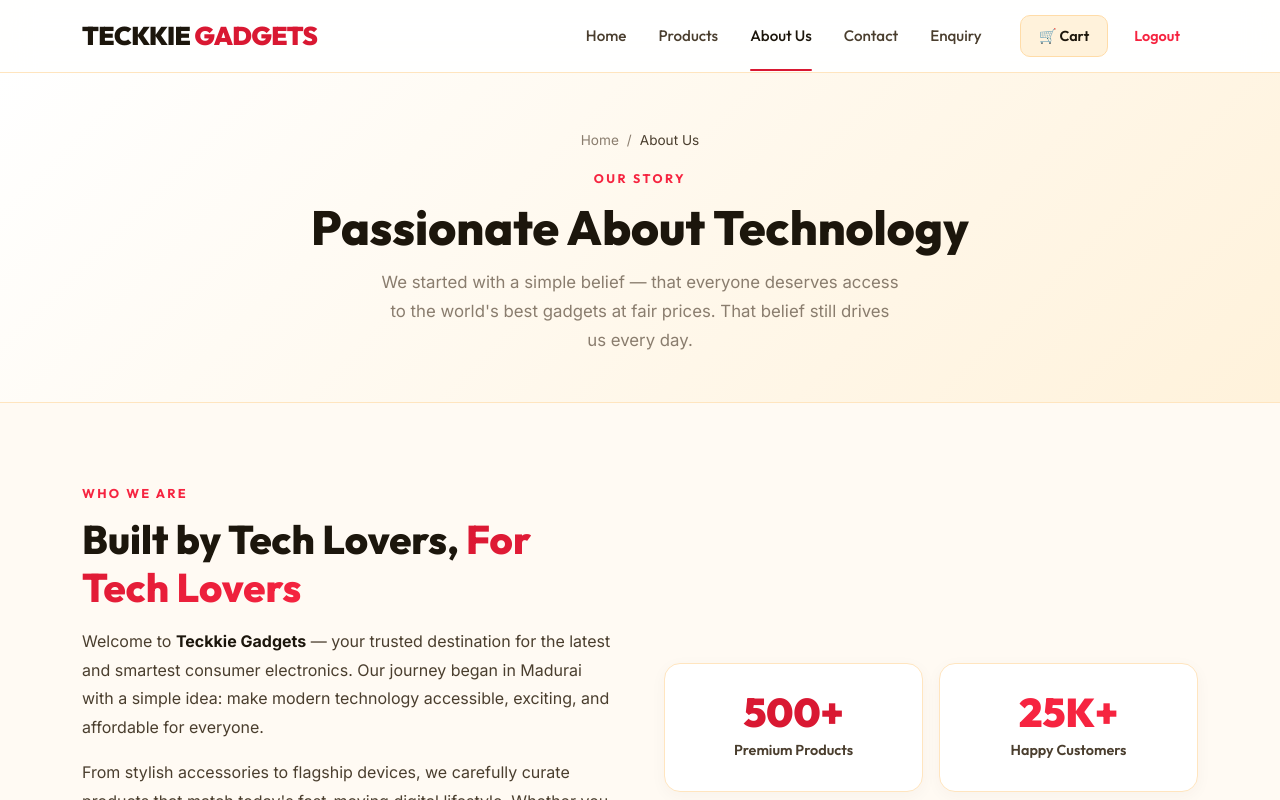
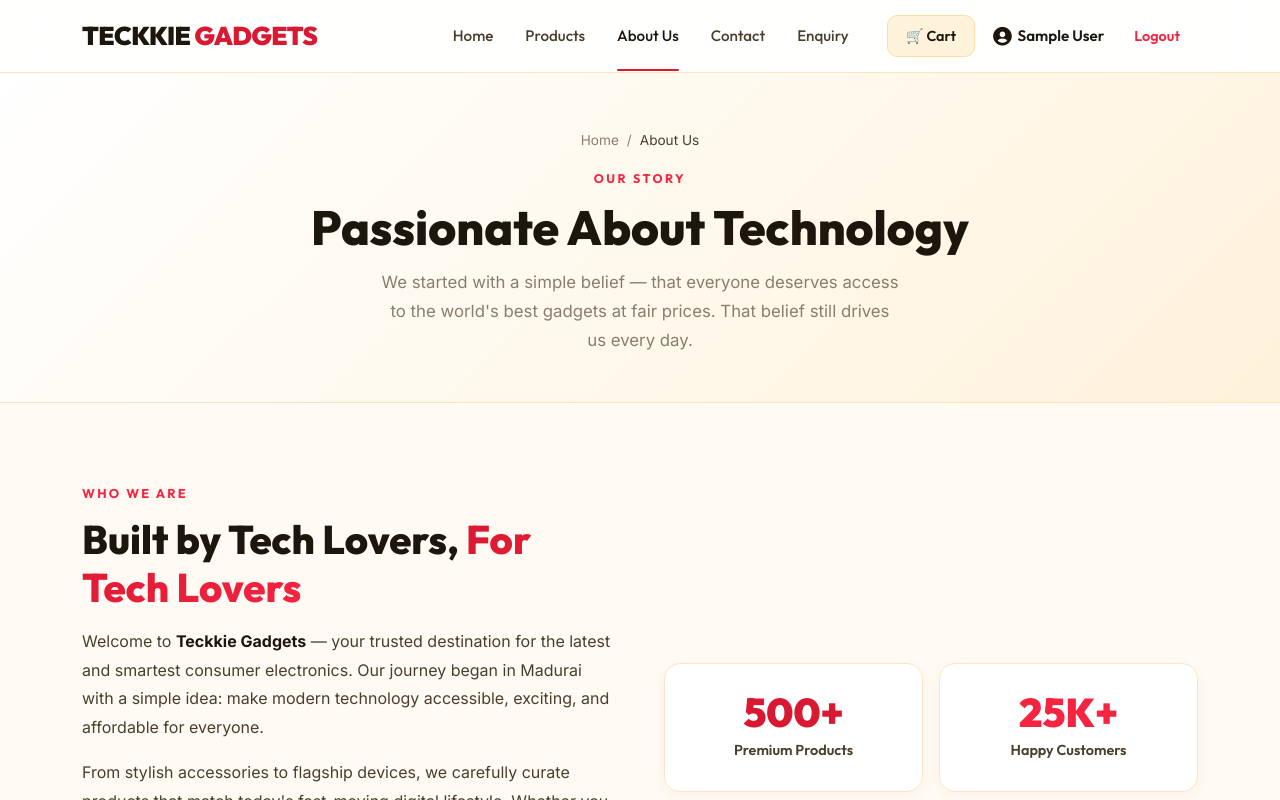
Before and after one commit to notorious-boy-rakesh/ecommerce-for-gadgets, a React (Vite) app in the folder frontend/: page /about in a window 1280 px wide. Shown: the top 800 px of the page. Built offline with nearby package versions, Linux system fonts and the light colour scheme; no server answers; sample sign-in values are in the browser's storage.

Commit message:
small changes after deployed

```diff
--- a/frontend/src/components/Layout/Navbar.jsx
+++ b/frontend/src/components/Layout/Navbar.jsx
@@ -5,7 +5,7 @@ import { AuthContext } from '../../context/AuthContext';
 
 const Navbar = () => {
   const { cartCount } = useContext(CartContext);
-  const { logout } = useContext(AuthContext);
+  const { currentUser, logout } = useContext(AuthContext);
   const navigate = useNavigate();
 
   const handleLogout = (e) => {
@@ -38,6 +38,12 @@ const Navbar = () => {
                 </span>
               )}
             </Link>
+            {currentUser && (
+              <div className="d-flex align-items-center ms-3 me-1" style={{ color: 'var(--clr-text)', fontFamily: 'var(--font-heading)' }}>
+                <i className="bx bxs-user-circle me-1" style={{ fontSize: '1.4rem' }}></i>
+                <span style={{ fontWeight: '600', fontSize: '0.95rem' }}>{currentUser.name}</span>
+              </div>
+            )}
             <button onClick={handleLogout} className="btn-nav-logout" style={{ border: 'none', cursor: 'pointer' }}>Logout</button>
           </div>
         </div>
```
Also changed, not shown: 2 other files (tests, documents, lock files or other folders).
